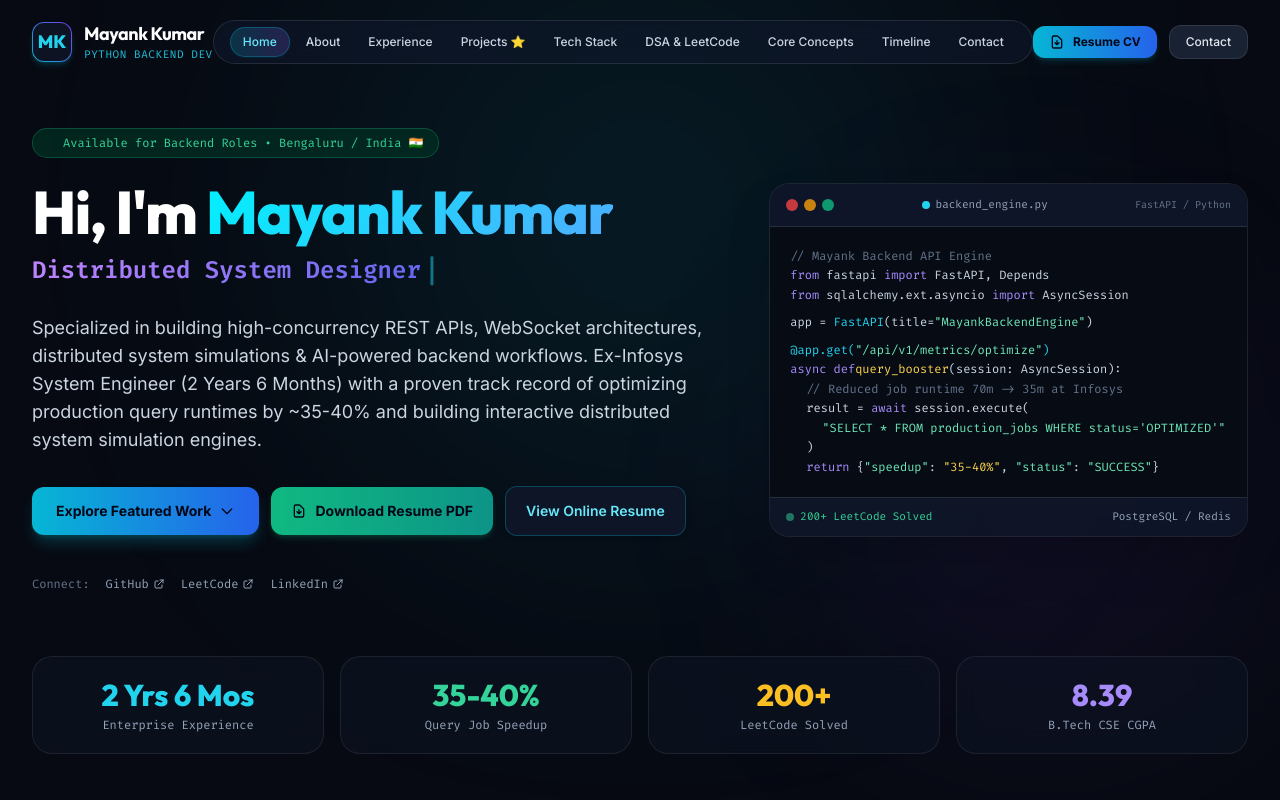
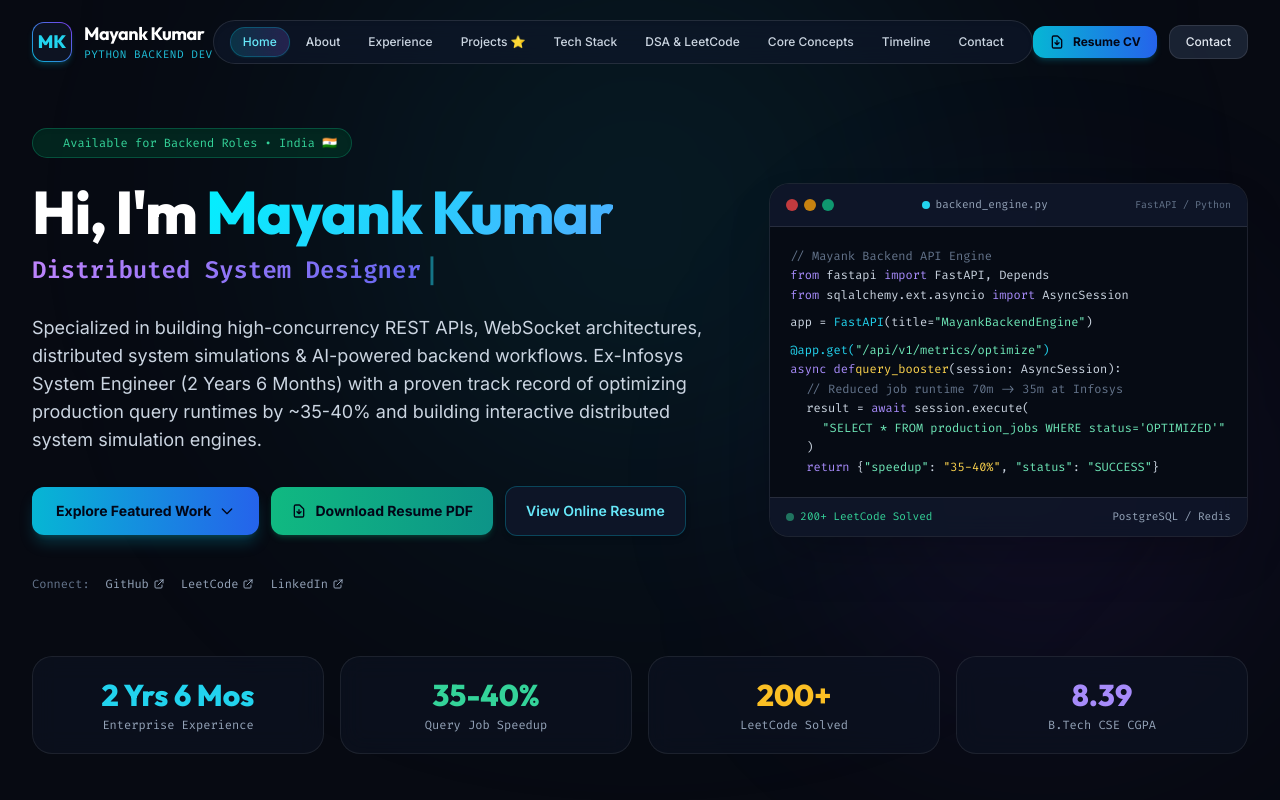
Before and after one commit to mkkotlin/portfolio-app, an Angular app: page / in a window 1280 px wide. Shown: the top 800 px of the page. Built offline with nearby package versions, Linux system fonts and the light colour scheme.

Commit message:
feat: add portfolio-data.ts containing professional experience, project details, and skill definitions

```diff
--- a/src/app/data/portfolio-data.ts
+++ b/src/app/data/portfolio-data.ts
@@ -62,7 +62,7 @@ export const PORTFOLIO_DATA = {
     role: 'Python Backend Developer',
     secondaryRoles: ['Full-Stack Engineer', 'Systems Engineer', 'API Architect'],
     tagline: 'Specialized in building high-concurrency REST APIs, WebSocket architectures, distributed system simulations & AI-powered backend workflows.',
-    location: 'Bengaluru / India 🇮🇳',
+    location: 'India 🇮🇳',
     email: 'mkkotlin@gmail.com',
     github: 'https://github.com/mkkotlin',
     linkedin: 'https://linkedin.com/in/mayank20py',
```
